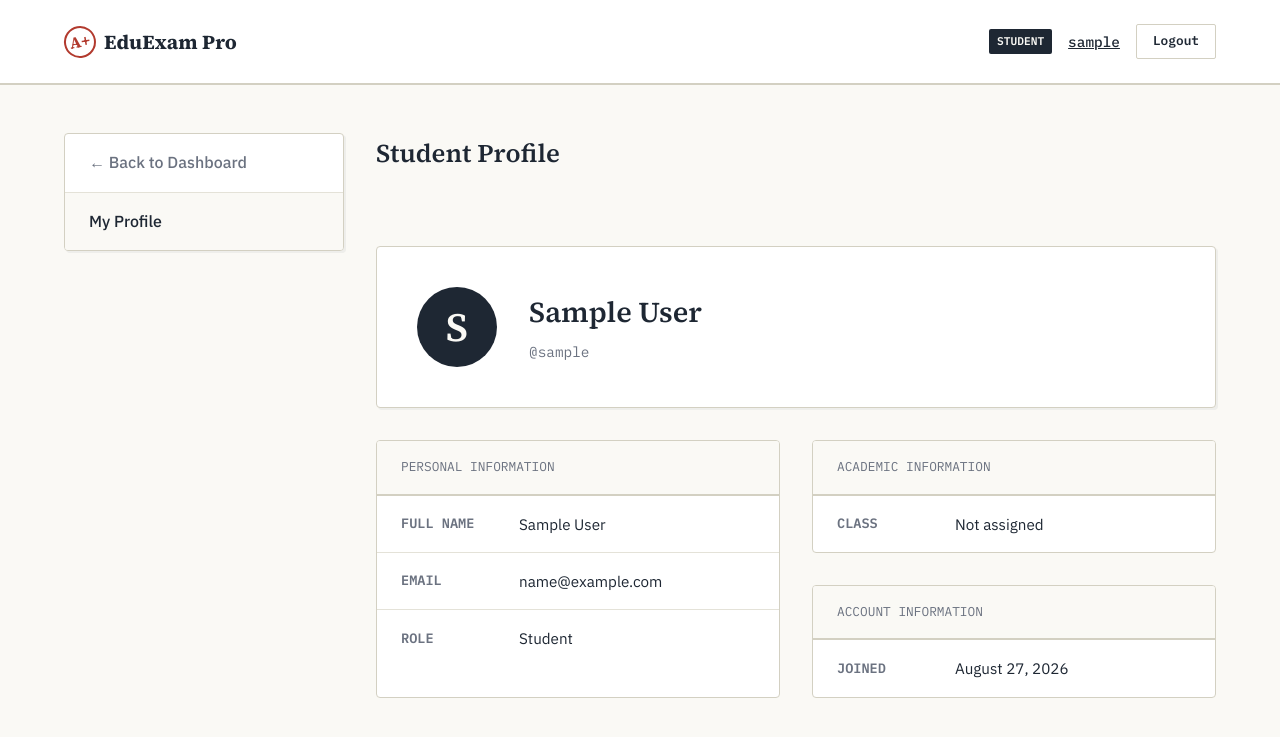
After one commit to jefin08/EduExam-Pro-v1, a Django app: page /dashboard/student/profile/ in a window 1280 px wide. The commit adds this page. Shown: the top 737 px of the page. Run offline with Django 4.2, Linux system fonts and the light colour scheme; the visitor is signed in with stand-in values (Sample User, id 1); parts of the project's set-up code (start-up, migrations or seed data) failed here and were passed over; some libraries are stand-ins or nearby versions.

Commit message:
feat: add student profile page and navigation

```diff
--- a/accounts/urls.py
+++ b/accounts/urls.py
@@ -8,7 +8,8 @@ from .views import (
     teacher_create_practice, teacher_create_exam, student_join_exam, teacher_toggle_visibility, teacher_practice_toggle_visibility,
     teacher_edit_exam_schedule, teacher_toggle_exam_code_visibility,
     teacher_delete_mcq, teacher_delete_coding, teacher_edit_mcq, teacher_edit_coding,
-    teacher_bulk_upload_view, teacher_bulk_save_view, teacher_import_practice_to_exam
+    teacher_bulk_upload_view, teacher_bulk_save_view, teacher_import_practice_to_exam,
+    student_profile_view
 )
 
 urlpatterns = [
@@ -28,6 +29,7 @@ urlpatterns = [
     path('dashboard/teacher/practice/questions/bulk/', teacher_bulk_upload_view, name='teacher_bulk_upload'),
     path('dashboard/teacher/practice/questions/bulk/save/', teacher_bulk_save_view, name='teacher_bulk_save'),
     path('dashboard/student/', student_dashboard_view, name='student_dashboard'),
+    path('dashboard/student/profile/', student_profile_view, name='student_profile'),
 
     # Admin Actions
     path('dashboard/admin/class/create/', admin_create_class, name='admin_create_class'),
--- a/accounts/views.py
+++ b/accounts/views.py
@@ -632,6 +632,16 @@ def student_join_exam(request):
         return redirect(f'/exam/{exam.id}/')
 
     return redirect('/dashboard/student/')
+
+@login_required
+def student_profile_view(request):
+    if request.user.role != 'student':
+        return redirect_to_dashboard(request.user)
+
+    context = {
+        'student': request.user
+    }
+    return render(request, 'dashboard/student_profile.html', context)
 
 @login_required
 def teacher_toggle_visibility(request, topic_id, class_id):
--- a/templates/dashboard/base.html
+++ b/templates/dashboard/base.html
@@ -227,7 +227,13 @@
       </a>
       <div class="user-info">
         <span class="user-role-badge">{{ request.user.role }}</span>
-        <span>{{ request.user.username }}</span>
+        {% if request.user.role == 'student' %}
+          <a href="{% url 'student_profile' %}" style="text-decoration: underline; color: inherit; font-weight: 500;" title="My Profile">
+            {{ request.user.username }}
+          </a>
+        {% else %}
+          <span>{{ request.user.username }}</span>
+        {% endif %}
         <a href="{% url 'signout' %}" class="btn btn-ghost" style="padding: 0.4rem 1rem; font-size: 0.8rem;">Logout</a>
       </div>
     </div>
--- /dev/null
+++ b/templates/dashboard/student_profile.html
@@ -0,0 +1,75 @@
+{% extends 'dashboard/base.html' %}
+
+{% block title %}My Profile — EduExam Pro{% endblock %}
+
+{% block sidebar_menu %}
+<li><a href="{% url 'student_dashboard' %}">← Back to Dashboard</a></li>
+<li class="active"><a href="{% url 'student_profile' %}">My Profile</a></li>
+{% endblock %}
+
+{% block main_content %}
+  <h2 class="section-title" style="margin-bottom: 2rem;">Student Profile</h2>
+
+  <div style="display: grid; grid-template-columns: 1fr; gap: 2rem;">
+
+    <!-- Profile Avatar & Overview -->
+    <div class="dash-form" style="display: flex; align-items: center; gap: 2rem; padding: 2.5rem;">
+      <div style="width: 80px; height: 80px; min-width: 80px; border-radius: 50%; background-color: var(--ink); color: var(--bg); display: flex; align-items: center; justify-content: center; font-size: 2.5rem; font-family: var(--font-serif); font-weight: 600;">
+        {{ student.first_name|first|default:student.username|first|upper }}
+      </div>
+      <div>
+        <h3 style="margin-bottom: 0.25rem; font-size: 1.8rem; font-family: var(--font-serif); border: none; padding: 0;">{{ student.first_name }} {{ student.last_name }}</h3>
+        <span class="mono-text" style="color: var(--ink-soft); font-size: 0.9rem;">@{{ student.username }}</span>
+      </div>
+    </div>
+
+    <!-- Details Grid -->
+    <div style="display: grid; grid-template-columns: repeat(auto-fit, minmax(300px, 1fr)); gap: 2rem;">
+
+      <!-- Personal Information -->
+      <div class="ledger">
+        <div class="ledger-header">
+          Personal Information
+        </div>
+        <div class="ledger-row" style="grid-template-columns: 1fr 2fr;">
+          <strong style="color: var(--ink-soft); font-size: 0.85rem; font-family: var(--font-mono); text-transform: uppercase;">Full Name</strong>
+          <span>{{ student.first_name }} {{ student.last_name }}</span>
+        </div>
+        <div class="ledger-row" style="grid-template-columns: 1fr 2fr;">
+          <strong style="color: var(--ink-soft); font-size: 0.85rem; font-family: var(--font-mono); text-transform: uppercase;">Email</strong>
+          <span>{{ student.email }}</span>
+        </div>
+        <div class="ledger-row" style="grid-template-columns: 1fr 2fr;">
+          <strong style="color: var(--ink-soft); font-size: 0.85rem; font-family: var(--font-mono); text-transform: uppercase;">Role</strong>
+          <span style="text-transform: capitalize;">{{ student.role }}</span>
+        </div>
+      </div>
+
+      <!-- Academic & Account Info -->
+      <div style="display: flex; flex-direction: column; gap: 2rem;">
+
+        <div class="ledger">
+          <div class="ledger-header">
+            Academic Information
+          </div>
+          <div class="ledger-row" style="grid-template-columns: 1fr 2fr;">
+            <strong style="color: var(--ink-soft); font-size: 0.85rem; font-family: var(--font-mono); text-transform: uppercase;">Class</strong>
+            <span>{{ student.class_group.name|default:"Not assigned" }}</span>
+          </div>
+        </div>
+
+        <div class="ledger">
+          <div class="ledger-header">
+            Account Information
+          </div>
+          <div class="ledger-row" style="grid-template-columns: 1fr 2fr;">
+            <strong style="color: var(--ink-soft); font-size: 0.85rem; font-family: var(--font-mono); text-transform: uppercase;">Joined</strong>
+            <span>{{ student.date_joined|date:"F j, Y" }}</span>
+          </div>
+        </div>
+
+      </div>
+
+    </div>
+  </div>
+{% endblock %}
```
